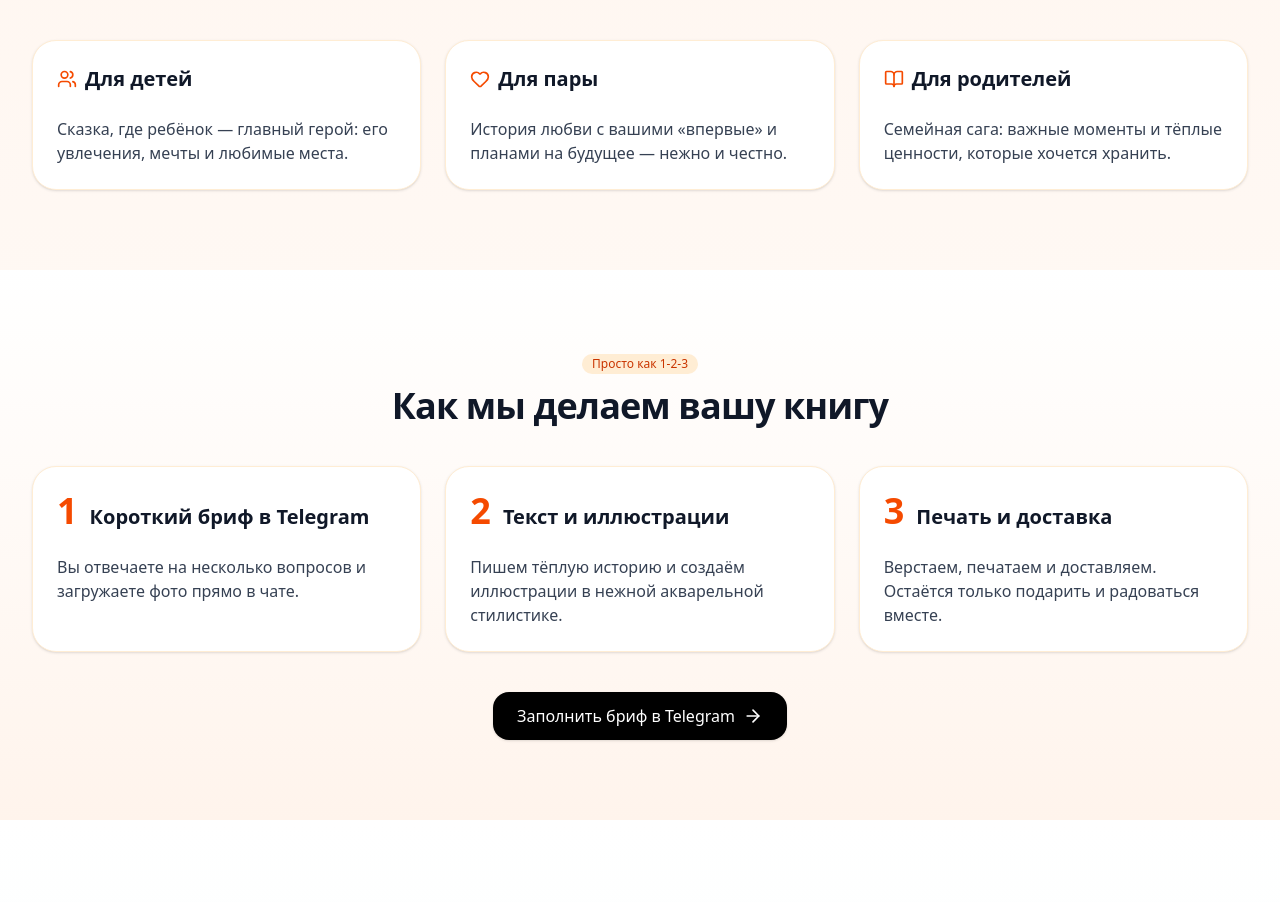
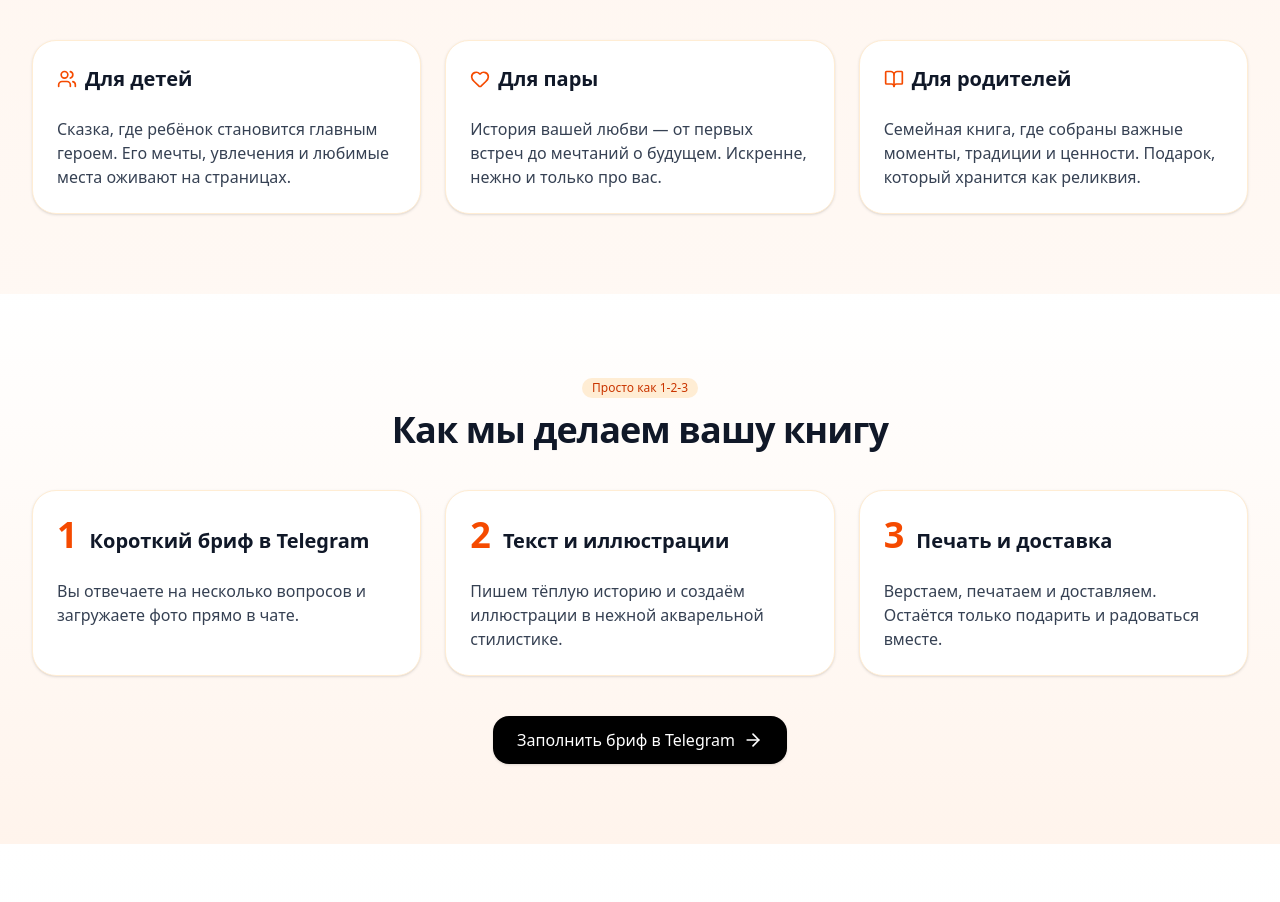
Before and after one commit to pastushin86-cpu/voobrazhay-landing, a Next.js app: page / in a window 1280 px wide. Shown: the part 905-1807 px from the top of the page. Built offline with nearby package versions, Linux system fonts and the light colour scheme.

Commit message:
feat: update 'For whom' section texts
- Update children section: focus on child as main character with dreams and places
- Update couple section: emphasize love story from first meetings to future dreams
- Update parents section: highlight family book with traditions and values as heirloom

```diff
--- a/src/app/page.tsx
+++ b/src/app/page.tsx
@@ -123,9 +123,9 @@ export default function VoobrazhayLanding() {
 
           <div className="grid md:grid-cols-3 gap-6">
             {[{
-              icon: <Users className="h-5 w-5 text-orange-600" />, title: "Для детей", text: "Сказка, где ребёнок — главный герой: его увлечения, мечты и любимые места."},
-              {icon: <Heart className="h-5 w-5 text-orange-600" />, title: "Для пары", text: "История любви с вашими «впервые» и планами на будущее — нежно и честно."},
-              {icon: <BookOpen className="h-5 w-5 text-orange-600" />, title: "Для родителей", text: "Семейная сага: важные моменты и тёплые ценности, которые хочется хранить."},
+              icon: <Users className="h-5 w-5 text-orange-600" />, title: "Для детей", text: "Сказка, где ребёнок становится главным героем. Его мечты, увлечения и любимые места оживают на страницах."},
+              {icon: <Heart className="h-5 w-5 text-orange-600" />, title: "Для пары", text: "История вашей любви — от первых встреч до мечтаний о будущем. Искренне, нежно и только про вас."},
+              {icon: <BookOpen className="h-5 w-5 text-orange-600" />, title: "Для родителей", text: "Семейная книга, где собраны важные моменты, традиции и ценности. Подарок, который хранится как реликвия."},
             ].map((b, i) => (
               <motion.div key={i} {...fadeUp}>
                 <Card className="rounded-3xl border-orange-100 h-full">
```
